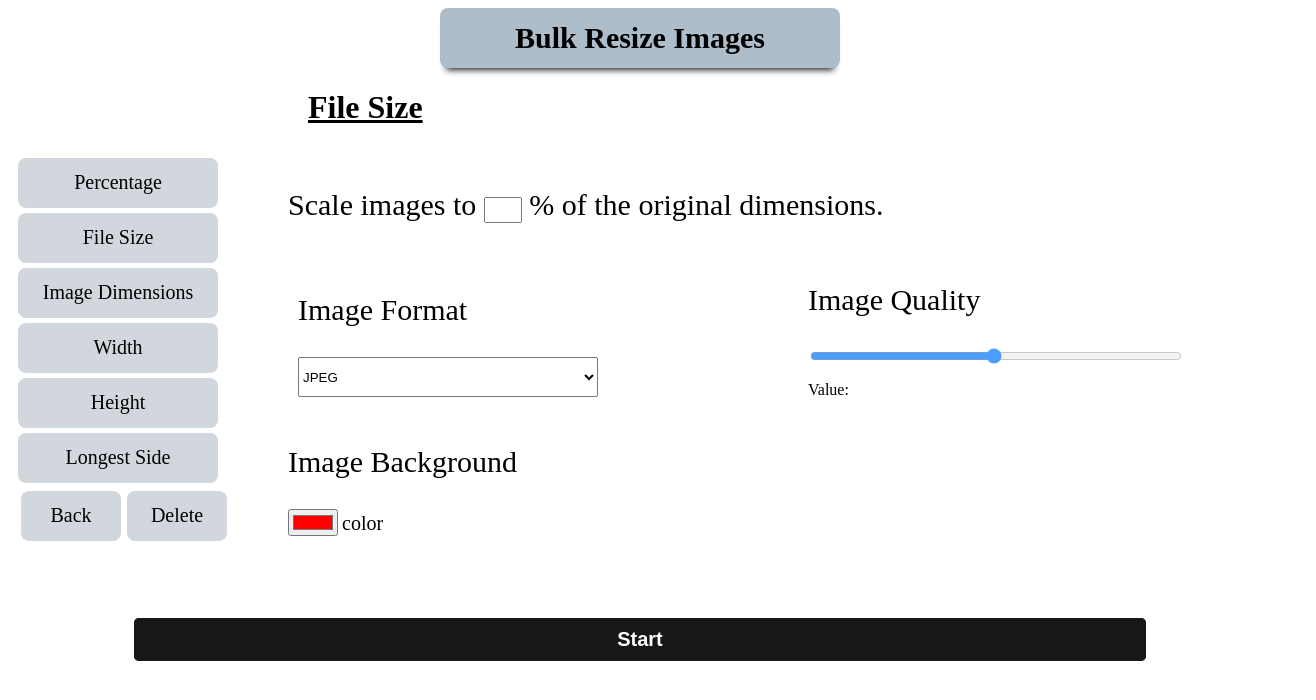
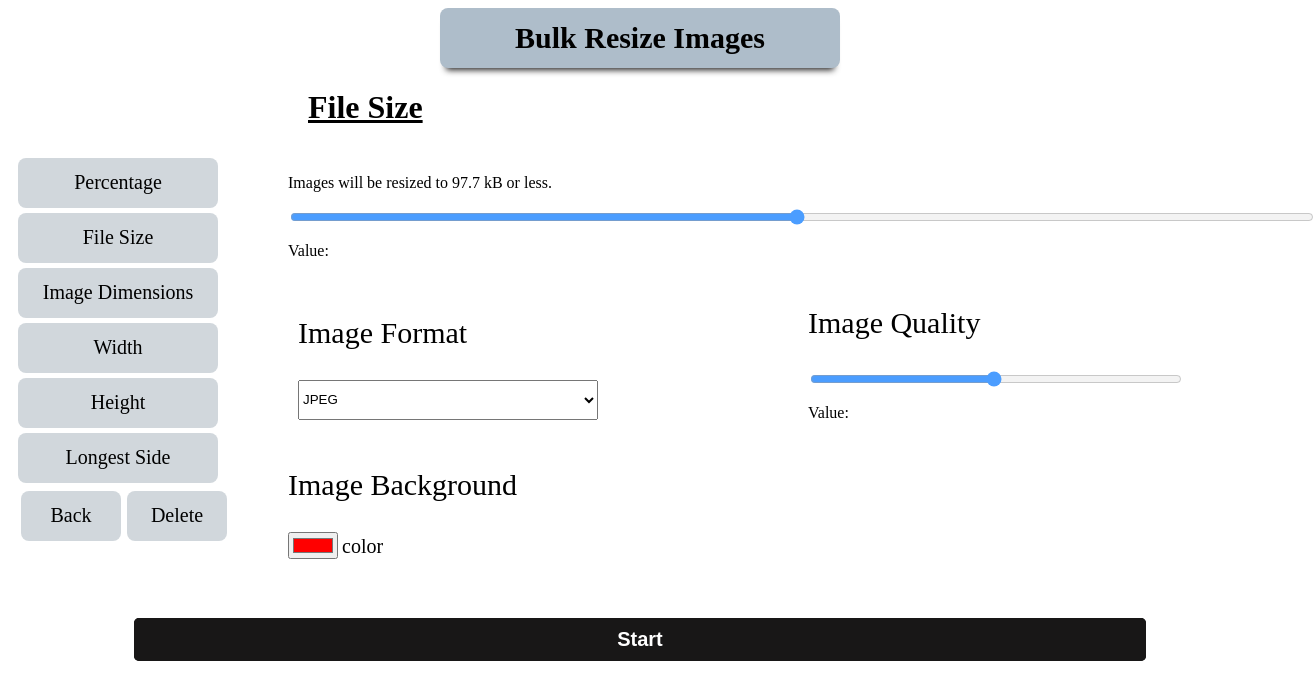
Before and after one commit to saan58/CC_, a SvelteKit app: page /file_size in a window 1280 px wide. Shown: the top 700 px of the page, 1316 px wide, since content can reach past the window. Built offline with nearby package versions, Linux system fonts and the light colour scheme.

Commit message:
some change

```diff
--- a/src/routes/file_size/+page.svelte
+++ b/src/routes/file_size/+page.svelte
@@ -17,10 +17,14 @@
     </center>
   </div>
 </center>
+
 <h1 class="percentage"><u>File Size</u></h1>
 
+<!-- divide a screen row and two column  -->
 <div class="row">
+  <!-- column one  -->
   <div class="column">
+    <!-- navigation bar inside  -->
     <nav>
       <ul>
         <li class="Choose_file"><a href="./home">Percentage</a></li>
@@ -29,10 +33,14 @@
         <li class="Choose_file"><a href="./width">Width</a></li>
         <li class="Choose_file"><a href="./height">Height</a></li>
         <li class="Choose_file"><a href="./longest">Longest Side</a></li>
+
+        <!-- Delete and Back button box  -->
         <div class = "row">
+          <!-- back button  -->
           <div class="column2">
             <li class="Choose_file1"><a href="./longest">Back</a></li>
           </div>
+          <!--Delete button  -->
           <div class ="column2">
             <li class="Choose_file1"><a href="./longest">Delete</a></li>
 
@@ -41,14 +49,31 @@
       </ul>
     </nav>
   </div>
+
+  <!-- coloumn two in operational part  -->
   <div class="column1">
-    <p class="p1">
-      Scale images to <input class="input1" /> % of the original dimensions.
-    </p>
+    <div>
+
+      <p class="p4">Images will be resized to 97.7 kB or less.</p>
+
+      <div class="slidecontainerfilesize">
+
+        <input
+          type="range"
+          min="1"
+          max="100"
+          value="50"
+          class="slider"
+          id="myRange"
+        />
+        <p>Value: <span id="demo" /></p>
+      </div>
+    </div>
 
     <div class="row">
       <div class="column">
         <p class="p2">Image Format</p>
+        <!-- select image formate  -->
         <form>
           <select class="select">
             <option value="JPEG">JPEG</option>
@@ -88,6 +113,8 @@
 
 <style>
   /* choose button style */
+
+  /* start button style  */
   .bn {
     height: 20%;
     width: 80%;
@@ -109,8 +136,14 @@
     transition: 400ms;
   }
 
+  /* range slider style */
   .slidecontainer {
     padding-left: 200px;
+    width: 100%;
+  }
+
+  .slidecontainerfilesize {
+    padding-left: 50px;
     width: 100%;
   }
 
@@ -147,6 +180,8 @@
     cursor: pointer;
   }
 
+  /* image formate style  */
+
   .select {
     height: 40px;
     width: 300px;
@@ -161,7 +196,11 @@
     font-size: 30px;
     padding-left: 200px;
   }
+  .p4{
+    margin-left: 50px;
+  }
 
+  /* input box style */
   .input1 {
     height: 20px;
     width: 30px;
@@ -216,6 +255,7 @@
     padding-left: 300px;
   }
 
+  /* menue bar style */
 
   .Choose_file1 {
     height: 50px;
```
